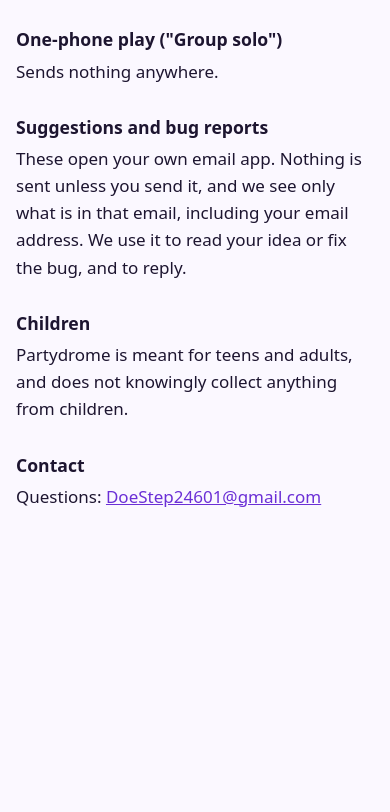
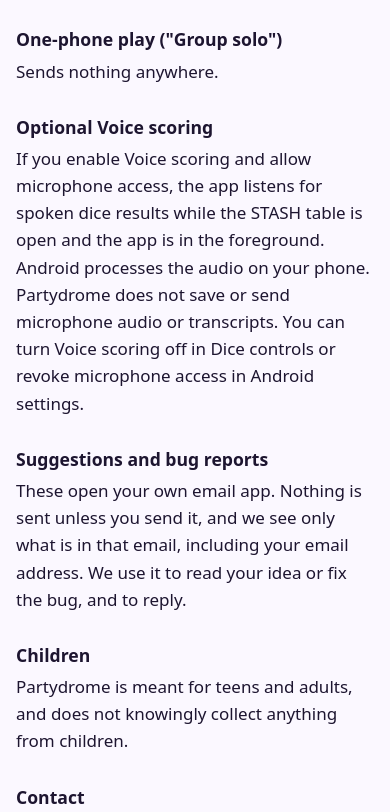
Before and after one commit to kevbart/partydrome-site, a plain HTML site: page privacy.html in a window 390 px wide. Shown: the part 871-1683 px from the top of the page. Before the commit the page ends 1457 px from the top, so only its background shows below. Drawn offline with Linux system fonts and the light colour scheme.

Commit message:
Disclose optional STASH voice scoring
Describe when Partydrome uses the microphone and how Android processes speech. Verified 22 site checks and 39 project-record checks.

```diff
--- a/privacy.html
+++ b/privacy.html
@@ -9,7 +9,7 @@
 <body>
 <main>
 <h1>Partydrome privacy policy</h1>
-<p class="date">Last updated: 2026-11-02</p>
+<p class="date">Last updated: 2026-11-26</p>
 
 <p>Partydrome is a party game. It has no accounts, no ads and no tracking, and it does not sell or share anything about you.</p>
 
@@ -29,6 +29,12 @@ Addresses are not written anywhere.</p>
 <h2>One-phone play ("Group solo")</h2>
 <p>Sends nothing anywhere.</p>
 
+<h2>Optional Voice scoring</h2>
+<p>If you enable Voice scoring and allow microphone access, the app listens for spoken dice results while the STASH
+table is open and the app is in the foreground. Android processes the audio on your phone. Partydrome does not save
+or send microphone audio or transcripts. You can turn Voice scoring off in Dice controls or revoke microphone access
+in Android settings.</p>
+
 <h2>Suggestions and bug reports</h2>
 <p>These open your own email app. Nothing is sent unless you send it, and we see only what is in that email, including
 your email address. We use it to read your idea or fix the bug, and to reply.</p>
```
Also changed, not shown: 2 other files.
